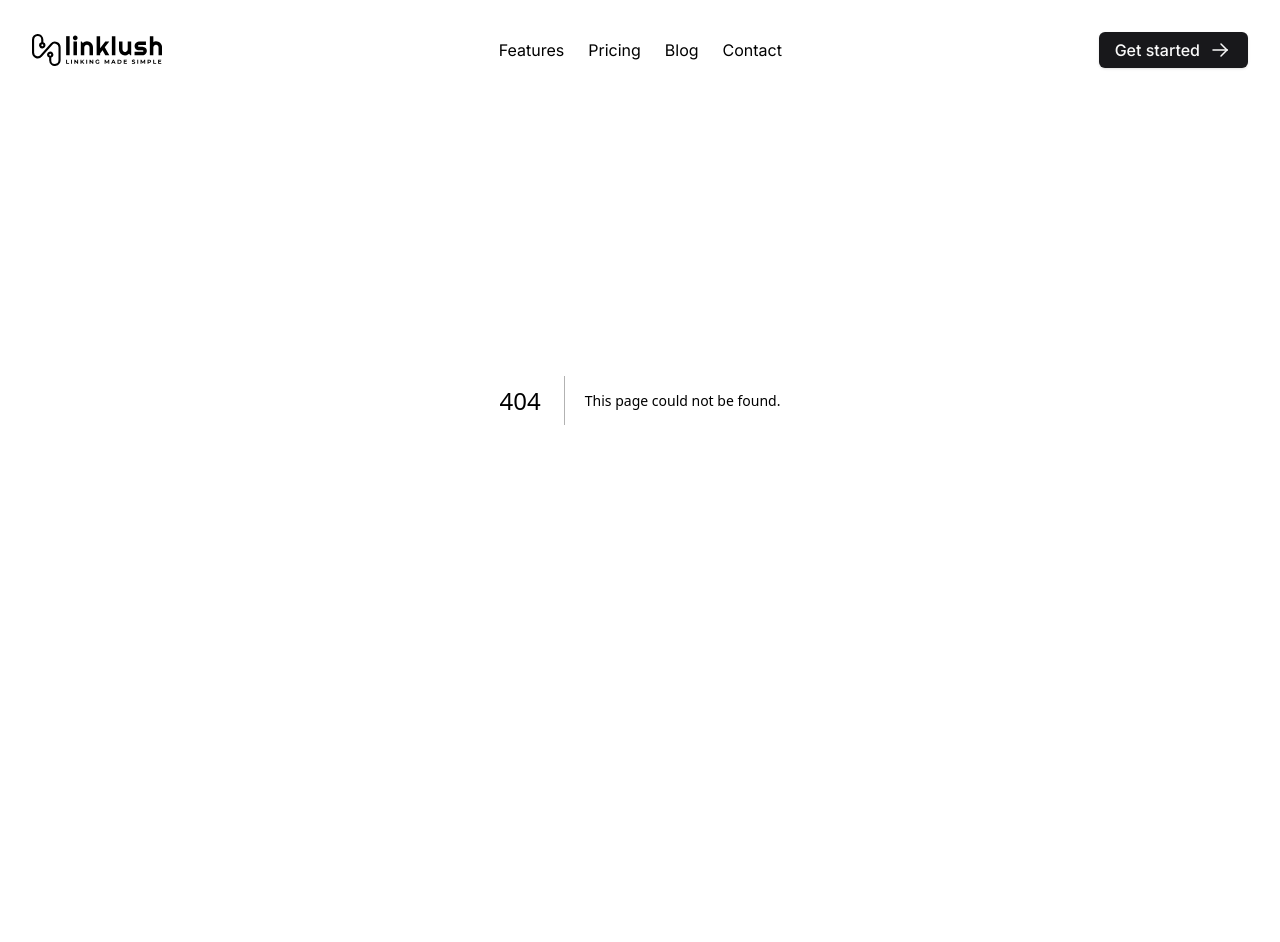
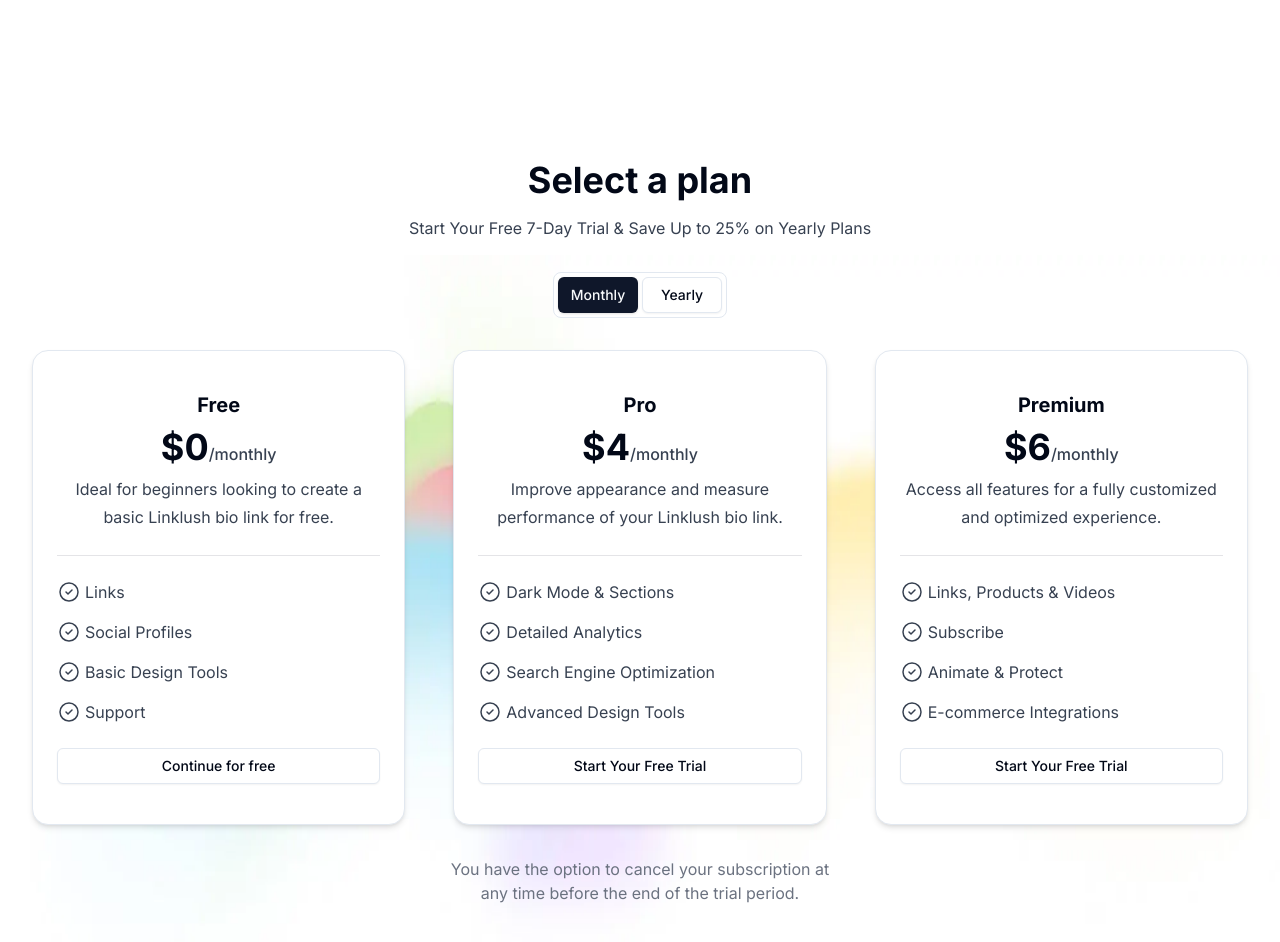
Before and after one commit to mehdi-bhojani/linklush_clone, a Next.js app: page /upgrade in a window 1280 px wide. Before the commit this address had no page. Shown: the top 942 px of the page. Before the commit the page ends 800 px from the top, so only its background shows below. Built offline with nearby package versions, Linux system fonts and the light colour scheme.

Commit message:
upgrade page completed

```diff
--- a/src/app/(auth)/layout.tsx
+++ b/src/app/(auth)/layout.tsx
@@ -7,9 +7,11 @@
 
 const AuthLayout: FC<AuthLayoutProps> = ({ children }) => {
     return (
-        <div className="w-full rounded-2xl border px-6 py-10 xs:px-8 md:p-12 lg:px-16 max-w-[650px] mx-auto bg-white shadow">
-            {children}
-        </div>
+        <main className="h-screen flex flex-col items-center justify-center">
+            <div className="w-full rounded-2xl border px-6 py-10 xs:px-8 md:p-12 lg:px-16 max-w-[650px] mx-auto bg-white shadow">
+                {children}
+            </div>
+        </main>
     );
 }
 
--- a/src/app/layout.tsx
+++ b/src/app/layout.tsx
@@ -29,10 +29,8 @@
         "min-h-screen bg-background font-sans antialiased",
         fontSans.variable
       )}>
-        <Header />
-
-
-        <main className="h-screen flex flex-col items-center justify-center">
+        {/* <Header /> */}
+        <main >
           {children}
         </main>
 
@@ -40,7 +38,5 @@
       </body>
     </html>
 
-
-
   );
 }
--- a/src/app/page.tsx
+++ b/src/app/page.tsx
@@ -12,11 +12,11 @@
 
 
 
-      {/*
-      <HeroSection />
+
+      {/*  <HeroSection />
       <FeaturesSection /> */}
 
-      {/*  {<GrowAudienceSection />} */}  {/* problem */}
+      {/*     {<GrowAudienceSection />} */}  {/* problem */}
       {/*  <UnderstandAudienceSection />
       <IntegrationSection />
       <FaqsSection /> */}
--- /dev/null
+++ b/src/app/upgrade/page.tsx
@@ -0,0 +1,12 @@
+import UpgradePageComponent from '@/widgets/upgrade/UpgradePageComponent';
+import React from 'react';
+
+function page() {
+    return (
+        <div>
+            <UpgradePageComponent />
+        </div>
+    );
+}
+
+export default page;
--- a/src/components/form/SignUpForm.tsx
+++ b/src/components/form/SignUpForm.tsx
@@ -16,7 +16,6 @@
 } from "@/components/ui/form"
 import { Input } from "@/components/ui/input"
 import Link from "next/link"
-import { Value } from "@radix-ui/react-select"
 import GoogleSignInButton from "./GoogleSignInButton"
 
 
--- a/src/widgets/home/GrowAudienceSection.tsx
+++ b/src/widgets/home/GrowAudienceSection.tsx
@@ -7,7 +7,7 @@
 function GrowAudienceSection() {
     return (
 
-        <div className="grid md:grid-cols-2 gap-y-12 gap-x-10 xs:gap-x-12 md:gap-x-16 lg:gap-x-14 container pt-32">
+        /*  <div className="grid md:grid-cols-2 gap-y-12 gap-x-10 xs:gap-x-12 md:gap-x-16 lg:gap-x-14 container pt-32">
              <div className="w-full relative justify-self-end flex justify-center items-center md:data-[reverse='true']:order-2 md:data-[reverse='false']:order-1 lg:max-w-[560px]"><div className="-z-10 overflow-hidden absolute w-[148%]">
 
                  <Image src={gradient2} alt='gradient' />
@@ -19,7 +19,9 @@
                      <Image src={statistic} alt='statistics picture' className='rounded-2xl border w-full drop-shadow-md' />
                  </div>
              </div>
-            <div className="w-full justify-self-end md:data-[reverse='true']:order-1 md:data-[reverse='false']:order-2 lg:max-w-[500px]">
+
+         </div> */
+        <div className="container w-full justify-self-end md:data-[reverse='true']:order-1 md:data-[reverse='false']:order-2 lg:max-w-[500px]">
             <h3 className="text-[26px] leading-8 xs:text-[32px] xs:leading-10 lg:text-[36px] lg:leading-[46px] font-bold mb-3 lg:mb-4 capitalize">Grow Your Audience &amp; Connect Deeper</h3>
             <p className="text-gray-700 mb-6 lg:mb-8 leading-7">Visitors can subscribe to your bio link, and you can capture their data (email, phone, location) to Google Sheets or a webhook for easy management and automation.</p>
             <ul className="flex flex-col gap-4 lg:gap-8 md:gap-4 font-bold text-sm md:text-base">
@@ -47,7 +49,7 @@
             </ul>
 
         </div>
-        </div>
+
 
     );
 }
--- /dev/null
+++ b/src/widgets/upgrade/Card.tsx
@@ -0,0 +1,65 @@
+// components/Card.tsx
+import { Button } from '@/components/ui/button';
+import React, { useState } from 'react';
+
+interface CardProps {
+    title: string;
+    price: string;
+    priceUnit: string;
+    description: string;
+    features: string[];
+    buttonText: string;
+    onButtonClick: () => void;
+}
+
+const Card: React.FC<CardProps> = ({ title, price, priceUnit, description, features, buttonText, onButtonClick }) => {
+    const [isClicked, setIsClicked] = useState(false);
+
+    const handleClick = () => {
+        setIsClicked(true);
+        onButtonClick();
+    };
+
+    return (
+        <div className="px-6 py-8 xs:px-8 xs:py-10 md:p-10 lg:px-6 bg-white rounded-2xl shadow-md border h-fit">
+            <div className="text-center">
+                <h2 className="text-xl font-bold mb-2">{title}</h2>
+                <h3 className="text-[26px] xs:text-[32px] lg:text-4xl font-bold mb-2">
+                    {price}
+                    <span className="text-gray-700 text-base font-medium">/monthly</span>
+                </h3>
+                <p className="text-gray-700 mb-3 md:mb-4 leading-7">{description}</p>
+            </div>
+            <div data-orientation="horizontal" role="none" className="shrink-0 bg-zinc-200 dark:bg-zinc-800 h-[1px] w-full my-5 md:my-6"></div>
+            <div className="flex flex-col gap-4 *:flex *:gap-1 *:items-center *:text-sm md:*:text-base *:text-gray-700 mb-5 sm:mb-6">
+                {features.map((feature, index) => (
+                    <div key={index}>
+                        <svg
+                            xmlns="http://www.w3.org/2000/svg"
+                            width="24"
+                            height="24"
+                            viewBox="0 0 24 24"
+                            fill="none"
+                            stroke="currentColor"
+                            strokeWidth="1.5"
+                            strokeLinecap="round"
+                            strokeLinejoin="round"
+                            className="tabler-icon tabler-icon-circle-check"
+                        >
+                            <path d="M12 12m-9 0a9 9 0 1 0 18 0a9 9 0 1 0 -18 0"></path>
+                            <path d="M9 12l2 2l4 -4"></path>
+                        </svg>
+                        {feature}
+                    </div>
+                ))}
+            </div>
+            <div className="text-center">
+                <Button variant={isClicked ? 'default' : 'outline'} className='w-full' onClick={handleClick}>
+                    {buttonText}
+                </Button>
+            </div>
+        </div>
+    );
+};
+
+export default Card;
--- /dev/null
+++ b/src/widgets/upgrade/UpgradePageComponent.tsx
@@ -0,0 +1,163 @@
+"use client"
+
+import { Button } from "@/components/ui/button";
+import Image from "next/image";
+import React, { useState } from "react";
+import gradient4 from "@/assets/gradient-4.webp"
+import Card from "@/widgets/upgrade/Card"
+
+function UpgradePageComponent() {
+    interface CardDataType {
+        title: string;
+        price: string;
+        priceUnit: string;
+        description: string;
+        features: string[];
+        buttonText: string;
+    }
+
+    const monthlyProPrice = '$4';
+    const yearlyProPrice = '$3';
+    const monthlyPremiumPrice = '$6';
+    const yearlyPremiumPrice = '$4.5';
+
+    const freeCardData: CardDataType[] = [
+        {
+            title: 'Free',
+            price: '$0',
+            priceUnit: '/month',
+            description: 'Ideal for beginners looking to create a basic Linklush bio link for free.',
+            features: ['Links', 'Social Profiles', 'Basic Design Tools', 'Support'],
+            buttonText: 'Continue for free',
+        },
+
+    ];
+
+    const proCardData: CardDataType[] = [
+        {
+            title: 'Pro',
+            price: monthlyProPrice,
+            priceUnit: '/month',
+            description: 'Improve appearance and measure performance of your Linklush bio link.',
+            features: [
+                'Dark Mode & Sections',
+                'Detailed Analytics',
+                'Search Engine Optimization',
+                'Advanced Design Tools'
+            ],
+            buttonText: 'Start Your Free Trial',
+        }
+    ]
+
+    const premiumCardData: CardDataType[] = [
+        {
+            title: 'Premium',
+            price: monthlyPremiumPrice,
+            priceUnit: '/month',
+            description: 'Access all features for a fully customized and optimized experience.',
+            features: [
+                'Links, Products & Videos',
+                'Subscribe',
+                'Animate & Protect',
+                'E-commerce Integrations'
+            ],
+            buttonText: 'Start Your Free Trial',
+        }
+    ];
+
+    const [isMonthly, setIsMonthly] = useState(true);
+
+    const handleClickMonth = () => {
+        setIsMonthly(true);
+        console.log("month package selected")
+    };
+    const handleClickYear = () => {
+        setIsMonthly(false);
+        console.log("yearly package selected")
+    };
+
+    const updatedProCardData = proCardData.map((data) => ({
+        ...data,
+        price: isMonthly ? monthlyProPrice : yearlyProPrice,
+        priceUnit: isMonthly ? '/month' : '/year',
+
+    }));
+
+    const updatedPremiumCardData = premiumCardData.map((data) => ({
+        ...data,
+        price: isMonthly ? monthlyPremiumPrice : yearlyPremiumPrice,
+        priceUnit: isMonthly ? '/month' : '/year',
+
+    }));
+
+    const handleButtonClick = (data: CardDataType) => () => {
+        console.log(data);
+    };
+
+    return (
+        <section className="relative pt-[110px] pb-16 xs:pt-[120px] xs:pb-[100px] md:pt-[140px] md:pb-[120px] lg:pt-[160px] lg:pb-[150px]">
+            <Image src={gradient4} alt="" className="h-screen w-full bg-section-one bg-cover -z-40 absolute bottom-0  " />
+            <div className="container">
+                <div>
+                    <h1 className="text-[26px] xs:text-[32px] lg:text-4xl font-bold mb-[10px] md:mb-4 text-center">Select a plan</h1>
+                    <p className="text-gray-700 text-center">Start Your Free 7-Day Trial &amp; Save Up to 25% on Yearly Plans</p>
+                    <div className="flex gap-1 flex-wrap border rounded-lg w-fit p-1 mx-auto bg-white my-6 md:my-8">
+                        <Button variant={isMonthly ? 'default' : 'outline'} className="w-20" onClick={handleClickMonth} >Monthly</Button>
+                        <Button variant={isMonthly ? 'outline' : 'default'} className="w-20" onClick={handleClickYear} >Yearly</Button>
+                    </div>
+
+                    {/*card */}
+                    <div className="grid lg:grid-cols-3 gap-8 md:gap-x-10 lg:gap-y-8 lg:gap-x-12">
+
+                        {/* free card */}
+                        {freeCardData.map((data, index) => (
+                            <Card
+                                key={index}
+                                title={data.title}
+                                price={data.price}
+                                priceUnit={data.priceUnit}
+                                description={data.description}
+                                features={data.features}
+                                buttonText={data.buttonText}
+                                onButtonClick={handleButtonClick(data)}
+                            />
+                        ))}
+
+                        {/* Pro card */}
+                        {updatedProCardData.map((data, index) => (
+                            <Card
+                                key={index}
+                                title={data.title}
+                                price={data.price}
+                                priceUnit={data.priceUnit}
+                                description={data.description}
+                                features={data.features}
+                                buttonText={data.buttonText}
+                                onButtonClick={handleButtonClick(data)}
+                            />
+                        ))}
+
+
+                        {/* Premium card */}
+                        {updatedPremiumCardData.map((data, index) => (
+                            <Card
+                                key={index}
+                                title={data.title}
+                                price={data.price}
+                                priceUnit={data.priceUnit}
+                                description={data.description}
+                                features={data.features}
+                                buttonText={data.buttonText}
+                                onButtonClick={handleButtonClick(data)}
+                            />
+                        ))}
+
+                    </div>
+                    <p className="text-center text-gray-500 max-w-96 mt-8 mx-auto">You have the option to cancel your subscription at any time before the end of the trial period.</p>
+                </div>
+            </div>
+        </section>
+    );
+}
+
+export default UpgradePageComponent;
```
Also changed, not shown: src/assets/gradient-4.webp (added). Lines whose indentation alone changed are shown as unchanged.
